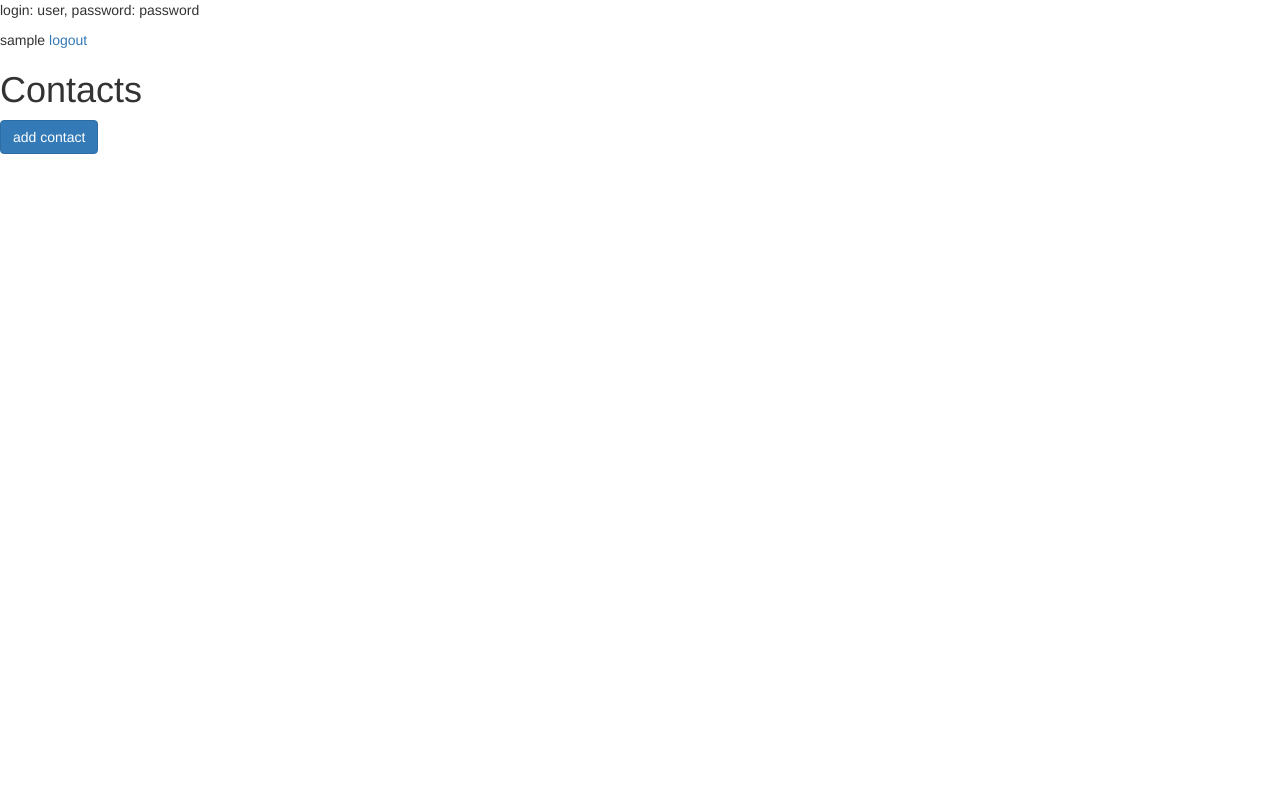
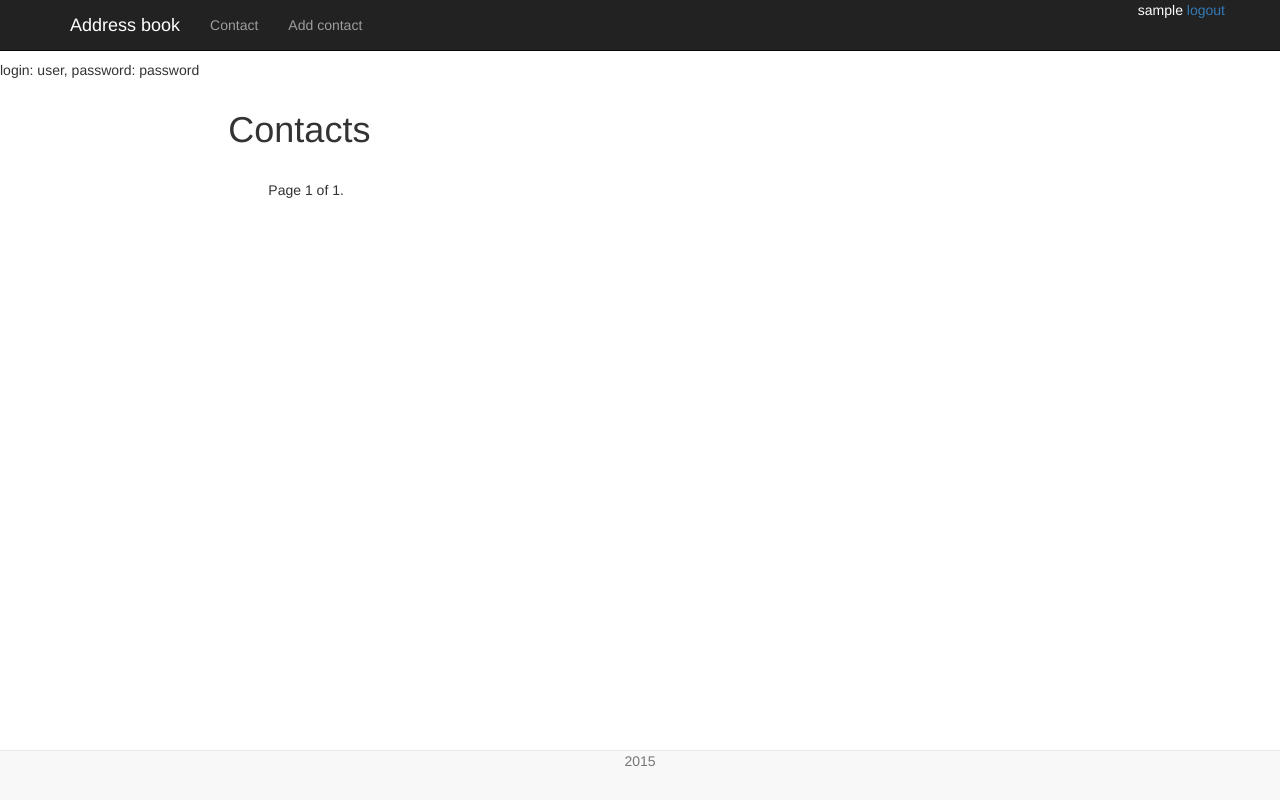
Before and after one commit to Kuzenkov/testing_c9_and_django17, a Django app: page / in a window 1280 px wide. Run offline with Django 3.2, Linux system fonts and the light colour scheme; the visitor is signed in with stand-in values (Sample User, id 1); data that the repository does not hold is empty; parts of the project's set-up code (start-up, migrations or seed data) failed here and were passed over; some libraries are stand-ins or nearby versions.

Commit message:
Bad commit, again.

```diff
--- a/contacts/templates/base.html
+++ b/contacts/templates/base.html
@@ -1,13 +1,34 @@
 {% load staticfiles %}
 <html>
     <head>
+        <meta charset="utf-8">
+        <meta http-equiv="X-UA-Compatible" content="IE=edge">
+        <meta name="viewport" content="width=device-width, initial-scale=1">
         <link href="{% static 'bootstrap/css/bootstrap.min.css' %}" rel="stylesheet" media="screen">
     </head>
-    <body>
-    <div>
-        <p>login: user, password: password </p>
+    <body style="padding-top:60px;">
+
+    <nav class="navbar navbar-inverse navbar-fixed-top">
+        <div class="container">
+
+        <div class="navbar-header">
+          <button type="button" class="navbar-toggle collapsed" data-toggle="collapse" data-target="#navbar" aria-expanded="false" aria-controls="navbar">
+            <span class="sr-only">Toggle navigation</span>
+            <span class="icon-bar"></span>
+            <span class="icon-bar"></span>
+            <span class="icon-bar"></span>
+          </button>
+        <a class="navbar-brand" style="color:white">Address book</a>
         </div>
-    <div>
+
+        <div id="navbar" class="navbar-collapse collapse">
+          <ul class="nav navbar-nav">
+            <li> <a href="{% url "contacts-list" %}">Contact</a></li>
+            <li> <a href="{% url "contacts-new" %}">Add contact</a></li>
+          </ul>
+          <ul class="nav navbar-nav navbar-right">
+            <li>
+                <div style="color:white">
                     {{ user }}
                     {% if user.is_anonymous %}
                         <a href="{% url 'django.contrib.auth.views.login' %}">login</a>
@@ -15,10 +36,40 @@
                         <a href="{% url 'django.contrib.auth.views.logout' %}">logout</a>
                     {% endif %}
                 </div>
+            </li>
+          </ul>
+        </div>
+
+        </div>
+    </nav>
+
+    <div>
+        <p>login: user, password: password </p>
+    </div>
+
+    <div class="row-fluid">
+        <div class="col-xs-2 col-sm-2 col-md-2"></div>
+
+        <div class="col-xs-8 col-sm-8 col-md-8">
             {% block content %}
             {% endblock %}
+        </div>
+
+        <div class="col-xs-2 col-sm-2 col-md-2"></div>
+    </div>
+
+
+    <footer class="navbar navbar-default navbar-fixed-bottom">
+        <div class="container" >
+        <div class="navbar-inner navbar-content-center">
+            <p class="text-muted text-center">2015</p>
+        </div>
+        </div>
+    </footer>
+
 
     <script src="https://ajax.googleapis.com/ajax/libs/jquery/1.11.2/jquery.min.js"></script>
     <script src="{% static 'bootstrap/js/bootstrap.min.js' %}"></script>
+
     </body>
 </html>
--- a/contacts/templates/contact_list.html
+++ b/contacts/templates/contact_list.html
@@ -3,14 +3,36 @@
 {% block content %}
 <h1>Contacts</h1>
 
-<a class="btn btn-primary" href="{% url "contacts-new" %}">add contact</a>
-
 <ul>
-    {% for contact in object_list %}
+    <!--{% for contact in object_list %}
     <li class="contact">
         <a href="{{ contact.get_absolute_url }}">{{ contact }}</a>
         (<a href="{% url "contacts-edit" pk=contact.id %}">edit</a>)
     </li>
+    {% endfor %}-->
+
+    {% for contact in object_list %}
+        <li class="contact">
+        <a href="{{ contact.get_absolute_url }}">{{ contact }}</a>
+        (<a href="{% url "contacts-edit" pk=contact.id %}">edit</a>)
+    </li>
     {% endfor %}
+
+    <div class="pagination">
+    <span class="step-links">
+        {% if object_list.has_previous %}
+            <a href="?page={{ object_list.previous_page_number }}">previous</a>
+        {% endif %}
+
+        <span class="current">
+            Page {{ object_list.number }} of {{ object_list.paginator.num_pages }}.
+        </span>
+
+        {% if object_list.has_next %}
+            <a href="?page={{ object_list.next_page_number }}">next</a>
+        {% endif %}
+    </span>
+</div>
+
 </ul>
 {% endblock %}
--- a/contacts/views.py
+++ b/contacts/views.py
@@ -6,6 +6,7 @@ from django.views.generic import ListView, CreateView, UpdateView, DeleteView, D
 from contacts.models import Contact
 from django.contrib.auth.decorators import login_required
 from django.utils.decorators import method_decorator
+from django.core.paginator import Paginator, EmptyPage, PageNotAnInteger
 
 
 class LoggedInMixin(object):
@@ -14,13 +15,25 @@ class LoggedInMixin(object):
         return super(LoggedInMixin, self).dispatch(*args, **kwargs)
 
 
-
 class ListContactView(LoggedInMixin, ListView):
     model = Contact
     template_name = 'contact_list.html'
 
     def get_queryset(self):
-        return Contact.objects.filter(owner=self.request.user)
+        contact_list = Contact.objects.filter(owner=self.request.user)
+
+        paginator = Paginator(contact_list, 5)
+        page = self.request.GET.get('page')
+
+        try:
+            contacts = paginator.page(page)
+        except PageNotAnInteger:
+            # If page is not an integer, deliver first page.
+            contacts = paginator.page(1)
+        except EmptyPage:
+            # If page is out of range (e.g. 9999), deliver last page of results.
+            contacts = paginator.page(paginator.num_pages)
+        return contacts
 
 
 class CreateContactView(LoggedInMixin, CreateView):
--- a/test_app/settings.py
+++ b/test_app/settings.py
@@ -74,7 +74,7 @@ DATABASES = {
         'NAME': 'addressbook',
         'USER': 'postgres',
         'PASSWORD': 'xjbc1u64',
-        'HOST': 'localhost',
+        'HOST': '127.0.0.1',
         'PORT': '5432',
     }
 }
```
Lines whose indentation alone changed are shown as unchanged.
